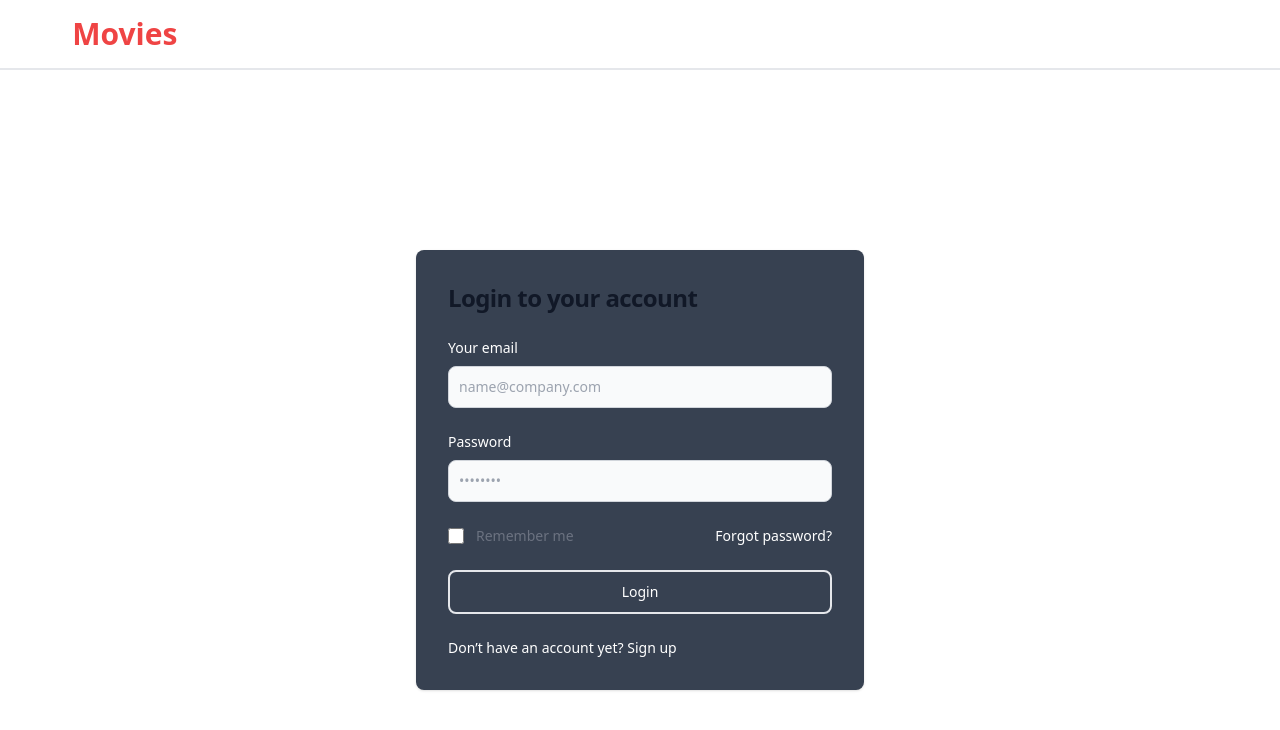
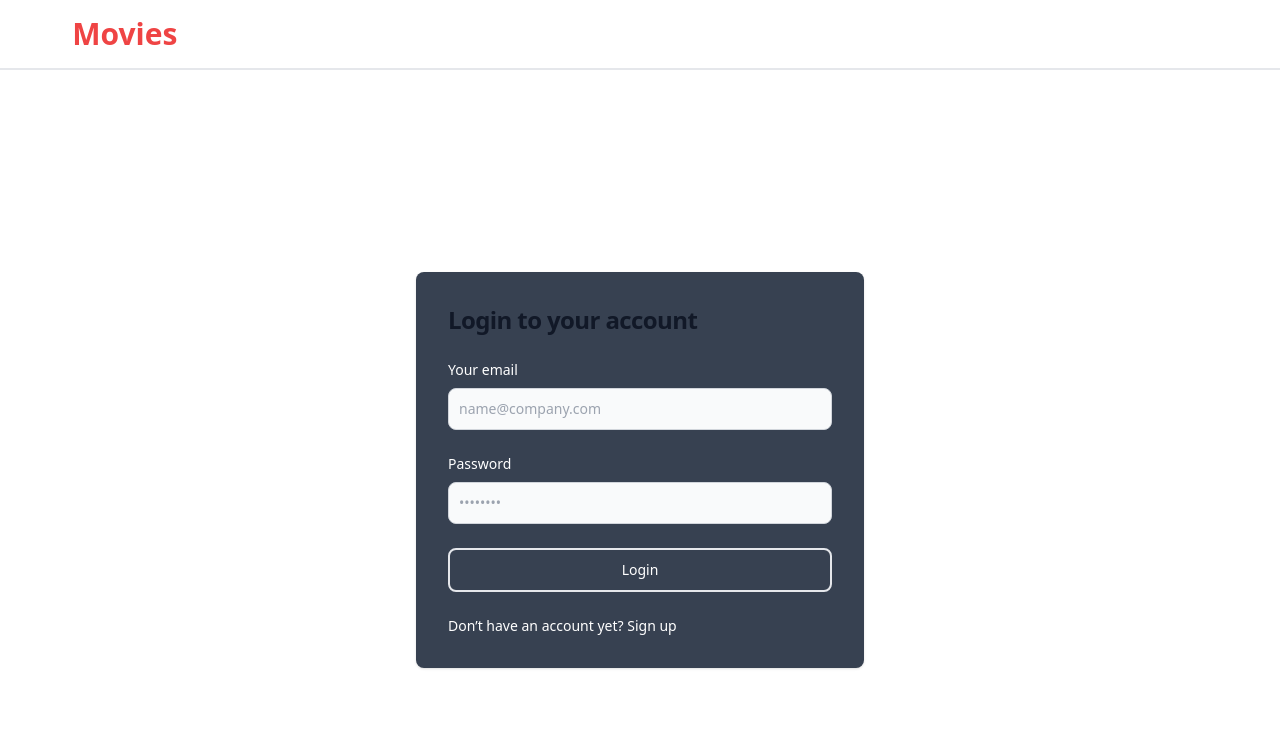
Before and after one commit to 19coderpawan/GetMovie-using-React-Tailwind-Firebase-, a React (Create React App) app in the folder getmovie/: page /login in a window 1280 px wide. Shown: the top 730 px of the page. Built offline with nearby package versions, Linux system fonts and the light colour scheme.

Commit message:
Update Login.js

```diff
--- a/getmovie/src/Component/Login.js
+++ b/getmovie/src/Component/Login.js
@@ -2,6 +2,8 @@ import React, { useState } from 'react'
 import { Link } from 'react-router-dom'
 import swal from 'sweetalert'
 import { TailSpin } from 'react-loader-spinner'
+import { signInWithEmailAndPassword } from 'firebase/auth'
+import { Auth } from '../Firebase'
 
 const Login = () => {
 
@@ -9,6 +11,32 @@ const Login = () => {
         email:'',
         password:''
     })
+    const[Loading,SetLoading]=useState(false);
+    const handleLoginSubmit=async(e)=>{
+        e.preventDefault();
+        try {
+            SetLoading(true);
+            await signInWithEmailAndPassword(Auth,logindata.email,logindata.password);
+            swal({
+                title:"Welcome to Movie Verse!",
+                icon:"success",
+                buttons:false,
+                timer:2000
+            })
+
+        } catch (error) {
+            SetLoading(false);
+            swal({
+                title:"Check Your Credentials",
+                icon:"error",
+                buttons:false,
+                timer:2000
+            })
+            console.log(error);
+        }
+        Setlogindata({...Setlogindata,email:"",password:""});
+        SetLoading(false);
+    }
 
     return (
         <section class="bg-gray-1000">
@@ -18,7 +46,7 @@ const Login = () => {
                         <h1 class="text-xl font-bold leading-tight tracking-tight text-gray-900 md:text-2xl dark:text-white">
                             Login to your account
                         </h1>
-                        <form class="space-y-4 md:space-y-6" action="#">
+                        <form class="space-y-4 md:space-y-6" action="#" onSubmit={handleLoginSubmit}>
                             <div>
                                 <label for="email" class="block mb-2 text-sm font-medium text-white-900 ">Your email</label>
                                 <input type="email" value={logindata.email}  name="email" id="email" class="bg-gray-50 border border-gray-300 text-gray-900 sm:text-sm rounded-lg focus:ring-primary-600 focus:border-primary-600 block w-full p-2.5 dark:bg-gray-700 dark:border-gray-600 dark:placeholder-gray-400 dark:text-white dark:focus:ring-blue-500 dark:focus:border-blue-500"
@@ -29,18 +57,10 @@ const Login = () => {
                                 <input type="password" value={logindata.password} name="password" id="password" placeholder="••••••••" class="bg-gray-50 border border-gray-300 text-gray-900 sm:text-sm rounded-lg focus:ring-primary-600 focus:border-primary-600 block w-full p-2.5 dark:bg-gray-700 dark:border-gray-600 dark:placeholder-gray-400 dark:text-white dark:focus:ring-blue-500 dark:focus:border-blue-500"
                                 onChange={(e)=>{Setlogindata({...logindata,password:e.target.value})}}  required="" />
                             </div>
-                            <div class="flex items-center justify-between">
-                                <div class="flex items-start">
-                                    <div class="flex items-center h-5">
-                                        <input id="remember" aria-describedby="remember" type="checkbox" class="w-4 h-4 border border-gray-300 rounded bg-gray-50 focus:ring-3 focus:ring-primary-300 dark:bg-gray-700 dark:border-gray-600 dark:focus:ring-primary-600 dark:ring-offset-gray-800" required="" />
-                                    </div>
-                                    <div class="ml-3 text-sm">
-                                        <label for="remember" class="text-gray-500 dark:text-gray-300">Remember me</label>
-                                    </div>
-                                </div>
-                                <a href="#" class="text-sm font-medium text-primary-600 hover:underline dark:text-primary-500">Forgot password?</a>
-                            </div>
-                            <button type="submit" class="w-full text-white border-2 hover:border-blue-800 font-medium rounded-lg text-sm px-5 py-2.5 text-center dark:bg-primary-600 dark:hover:bg-primary-700 dark:focus:ring-primary-800">Login</button>
+
+
+                            <button type="submit" class="w-full text-white border-2 hover:border-blue-800 font-medium rounded-lg text-sm px-5 py-2.5 text-center dark:bg-primary-600 dark:hover:bg-primary-700 dark:focus:ring-primary-800"
+                            > {Loading?<div className=' w-full flex justify-center items-center '><TailSpin  height={30} color='green' width={70}/></div>:"Login"} </button>
                             <p class="text-sm font-light text-white-500 dark:text-white-400">
                                 Don’t have an account yet? <Link to={'/Signup'} class="font-medium text-primary-600 hover:underline dark:text-primary-500">Sign up</Link>
                             </p>
```
